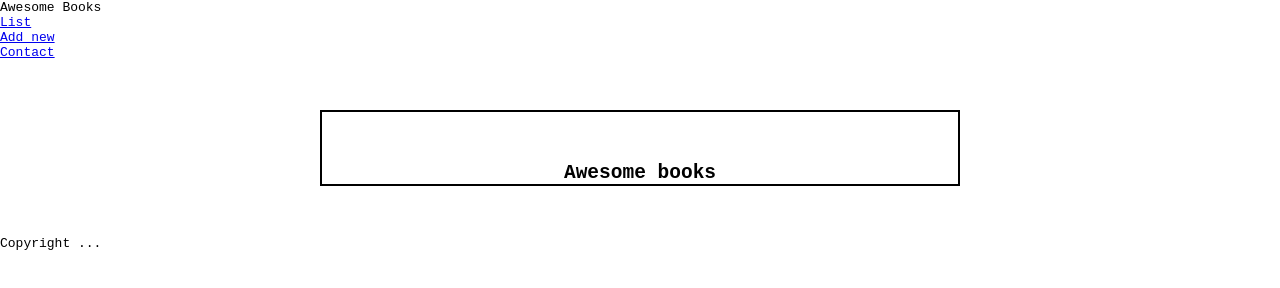
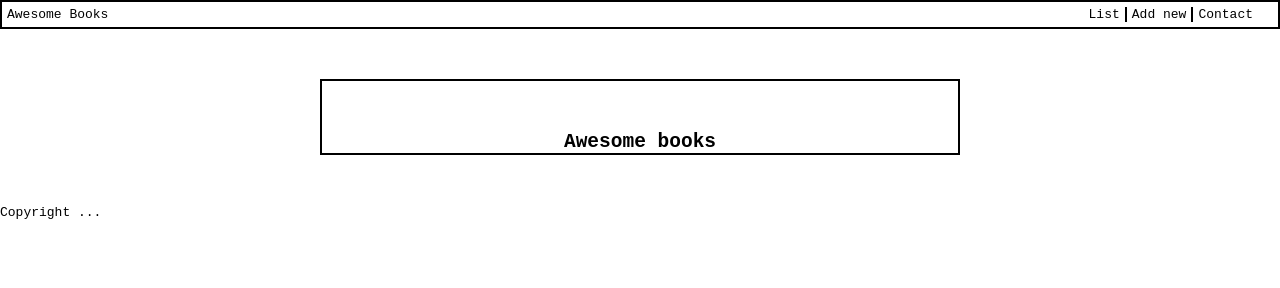
Before and after one commit to Jessemccallums/awesome_books, a website: page index.html in a window 1280 px wide. Drawn offline with Linux system fonts and the light colour scheme.

Commit message:
Style and position navigation elements

```diff
--- a/index.html
+++ b/index.html
@@ -14,13 +14,15 @@
         <div id="logo">Awesome Books</div>
         <nav>
             <ul id="nav-list">
-                <li><a id="list" href="#">List</a></li>
-                <li><a id="add" href="#">Add new</a></li>
-                <li><a id="contact" href="#">Contact</a></li>
+                <li class="nav-item"><a id="list" href="#">List</a></li>
+                <li class="nav-item bordered"><a id="add" href="#">Add new</a></li>
+                <li class="nav-item"><a id="contact" href="#">Contact</a></li>
             </ul>
         </nav>
     </header>
+
     <p id="time"></p>
+
     <section id="display">
         <h1>Awesome books</h1>
 
--- a/main.css
+++ b/main.css
@@ -4,6 +4,56 @@
   padding: 0;
   font-family: monospace;
 }
+
+header{
+  border: 2px solid rgb(0, 0, 0);
+  display: flex;
+  justify-content: space-between;
+  align-items: center;
+}
+
+#logo {
+  padding: 5px;
+  /* margin-left: 20px; */
+}
+
+/* nav {
+  border: dotted;
+  width: auto;
+} */
+
+#nav-list {
+  margin-right: 20px;
+  display: flex;
+  list-style-type: none;
+}
+
+.nav-item {
+  /* padding: 5px; */
+
+}
+
+a {
+  text-decoration: none;
+  color: black;
+  padding: 5px;
+}
+
+a:hover {
+  color: blue;
+
+}
+
+.bordered {
+  border-left: 2px solid black;
+  border-right: 2px solid black;
+}
+
+.bordered:hover {
+  border-left: 2px solid blue;
+  border-right: 2px solid blue;
+}
+
 
 #display {
   display: flex;
```
